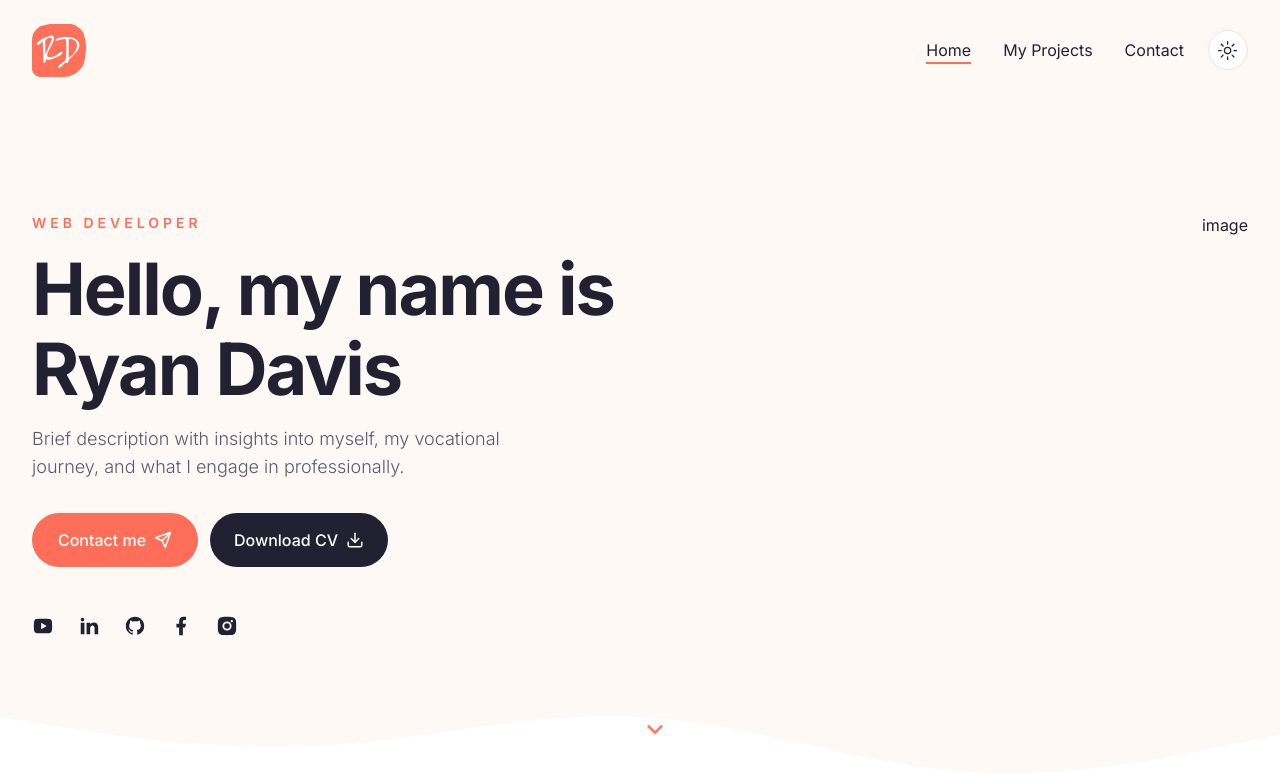
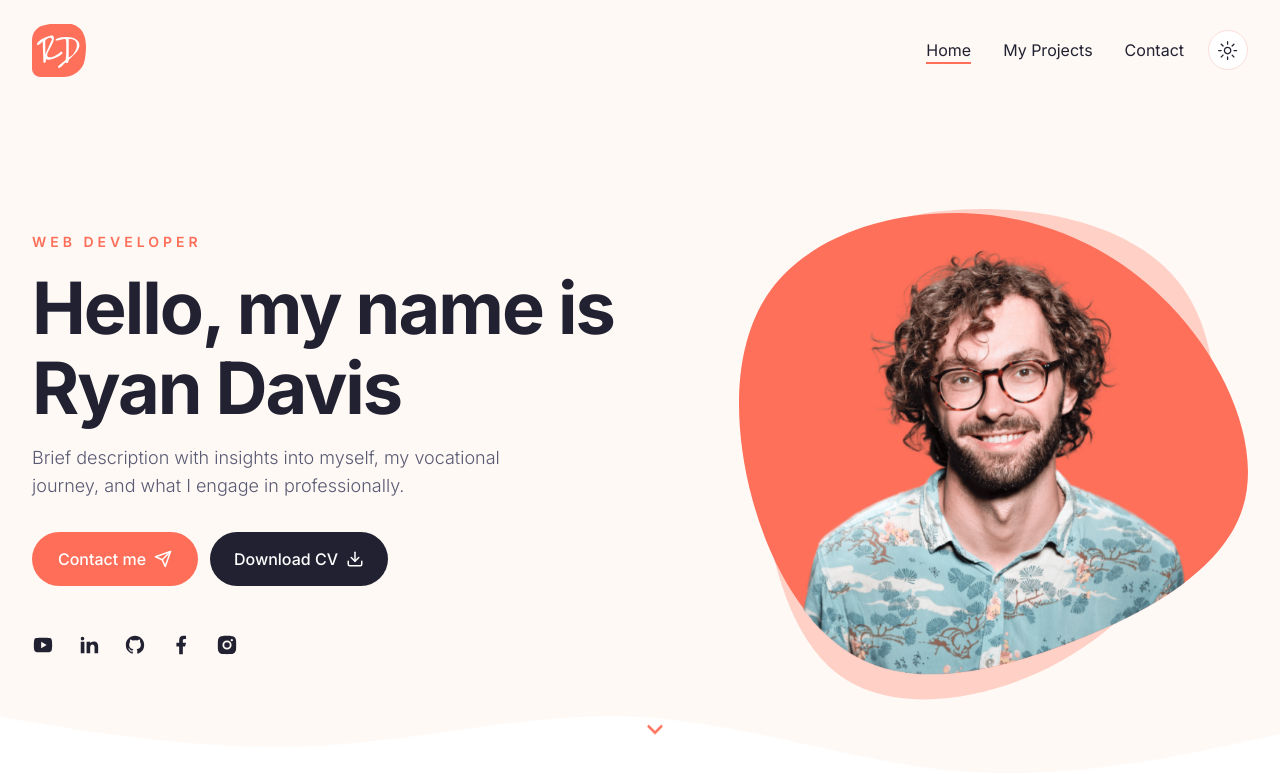
Before and after one commit to Jisap/Portfolio_Next14-Tailwind-Shadcn, a Next.js app: page / in a window 1280 px wide. Shown: the top 774 px of the page. Built offline with nearby package versions, Linux system fonts and the light colour scheme.

Commit message:
hero image

```diff
--- a/components/DevImg.jsx
+++ b/components/DevImg.jsx
@@ -1,8 +1,17 @@
+import Image from 'next/image'
 import React from 'react'
 
-const DevImg = () => {
+const DevImg = ({ containerStyles, imgSrc }) => {
   return (
-    <div>DevImg</div>
+    <div className={`${containerStyles}`}>
+      <Image
+        src={imgSrc}
+        fill
+        priority
+        alt=''
+
+      />
+    </div>
   )
 }
 
--- a/components/Hero.jsx
+++ b/components/Hero.jsx
@@ -42,7 +42,14 @@
             />
           </div>
           {/* image */}
-          <div className='hidden xl:flex relative'>image</div>
+          <div className='hidden xl:flex relative'>
+            <div className='bg-hero_shape2_light dark:bg-hero_shape2_dark w-[500px] h-[500px] bg-no-repeat
+            absolute -top-1 -right-2'></div>
+            <Devimg
+              containerStyles='bg-hero_shape w-[510px] h-[462px] bg-no-repeat relative bg-bottom'
+              imgSrc='/hero/developer.png'
+            />
+          </div>
         </div>
         {/* icon */}
         <div className='hidden md:flex absolute left-2/4 bottom-44 xl:bottom-12 animate-bounce'>
```
